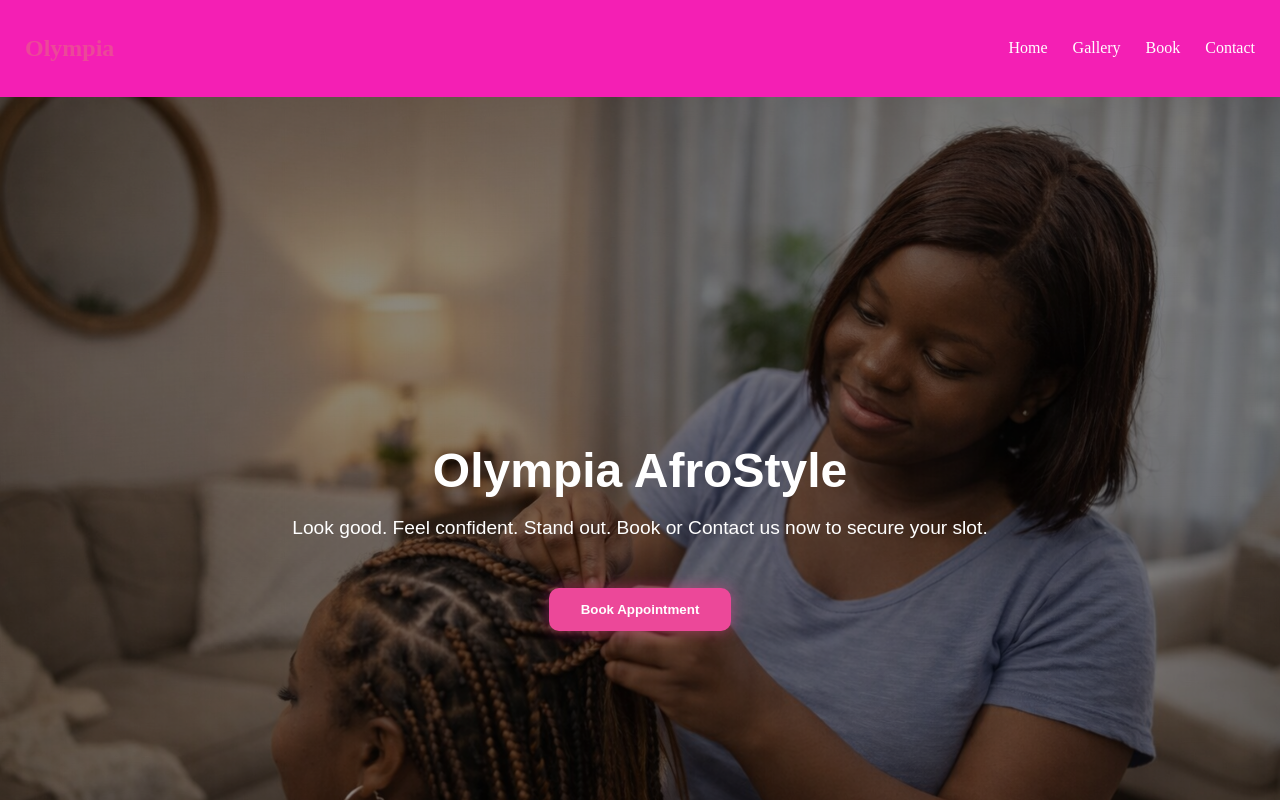
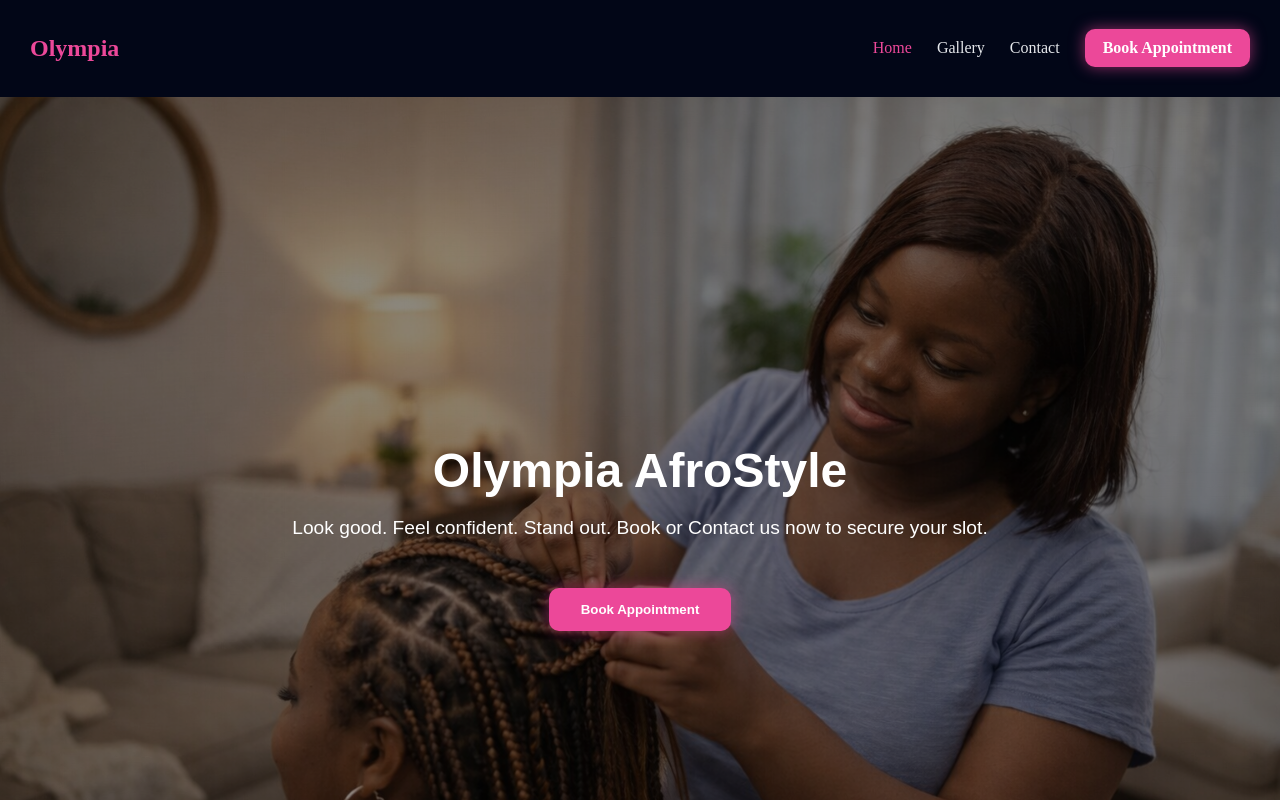
Before and after one commit to Rubin2025/olympiaafrostyle-booking-system, a React (Vite) app in the folder my-react-app/: page / in a window 1280 px wide. Shown: the top 800 px of the page. Built offline with nearby package versions, Linux system fonts and the light colour scheme.

Commit message:
re adjustement of my navbar format

```diff
--- a/my-react-app/src/components/Navbar.jsx
+++ b/my-react-app/src/components/Navbar.jsx
@@ -1,5 +1,5 @@
 import { useState } from "react";
-import { Link } from "react-router-dom";
+import { NavLink } from "react-router-dom";
 
 export default function Navbar() {
   const [open,setOpen] = useState(false);
@@ -16,10 +16,24 @@ export default function Navbar() {
         ...links,
         ...(open ? mobileMenu : {})
       }}>
-        <Link style={link} to="/" onClick={()=>setOpen(false)}>Home</Link>
-        <Link style={link} to="/gallery" onClick={()=>setOpen(false)}>Gallery</Link>
-        <Link style={link} to="/book" onClick={()=>setOpen(false)}>Book</Link>
-        <Link style={link} to="/contact" onClick={()=>setOpen(false)}>Contact</Link>
+
+        <NavLink to="/" style={navLink} onClick={()=>setOpen(false)}>
+          Home
+        </NavLink>
+
+        <NavLink to="/gallery" style={navLink} onClick={()=>setOpen(false)}>
+          Gallery
+        </NavLink>
+
+        <NavLink to="/contact" style={navLink} onClick={()=>setOpen(false)}>
+          Contact
+        </NavLink>
+
+        {/* BOOK BUTTON */}
+        <NavLink to="/book" style={bookBtn} onClick={()=>setOpen(false)}>
+          Book Appointment
+        </NavLink>
+
       </div>
 
 
@@ -40,38 +54,62 @@ const nav={
   display:"flex",
   justifyContent:"space-between",
   alignItems:"center",
-  padding:"15px 25px",
-  background:"#f41fb4",
-  color:"white",
+  padding:"15px 30px",
+  background:"#020617",
   position:"sticky",
   top:0,
   zIndex:999
 };
 
 const logo={
-  color:"#ec4899"
+  color:"#ec4899",
+  fontWeight:"bold"
 };
 
 const links={
   display:"flex",
-  gap:25
+  gap:25,
+  alignItems:"center"
 };
 
-const link={
+
+/* NORMAL LINKS */
+
+const navLink = ({isActive}) => ({
+  color: isActive ? "#ec4899" : "#e5e7eb",
+  textDecoration:"none",
+  fontWeight:"500",
+  transition:"0.3s"
+});
+
+
+/* BOOK BUTTON LINK */
+
+const bookBtn={
+  background:"#ec4899",
   color:"white",
+  padding:"10px 18px",
+  borderRadius:10,
   textDecoration:"none",
-  fontWeight:"500"
+  fontWeight:"bold",
+  boxShadow:"0 0 15px rgba(236,72,153,0.6)",
+  transition:"0.3s"
 };
+
+
+/* HAMBURGER */
 
 const menuBtn={
   fontSize:28,
   cursor:"pointer",
-  display:"none"
+  display:"none",
+  color:"white"
 };
 
 
 
-/* MOBILE FIX */
+/* MOBILE STYLE */
+
 if(typeof window !== "undefined"){
   const style=document.createElement("style");
   style.innerHTML=`
@@ -89,15 +127,16 @@ if(typeof window !== "undefined"){
 
 
 /* MOBILE DROPDOWN */
+
 const mobileMenu={
   position:"absolute",
-  top:"65px",
+  top:"70px",
   right:0,
   flexDirection:"column",
-  background:"#c01d6e",
-  width:"200px",
+  background:"#020617",
+  width:"230px",
   padding:"25px",
   gap:"20px",
   display:"flex",
-  boxShadow:"0 10px 30px rgba(225, 20, 109, 0.5)"
+  boxShadow:"0 10px 30px rgba(0,0,0,0.5)"
 };
```
